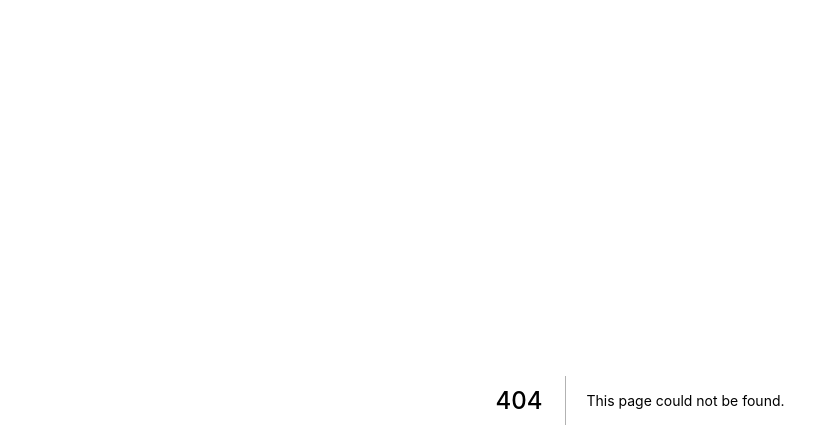
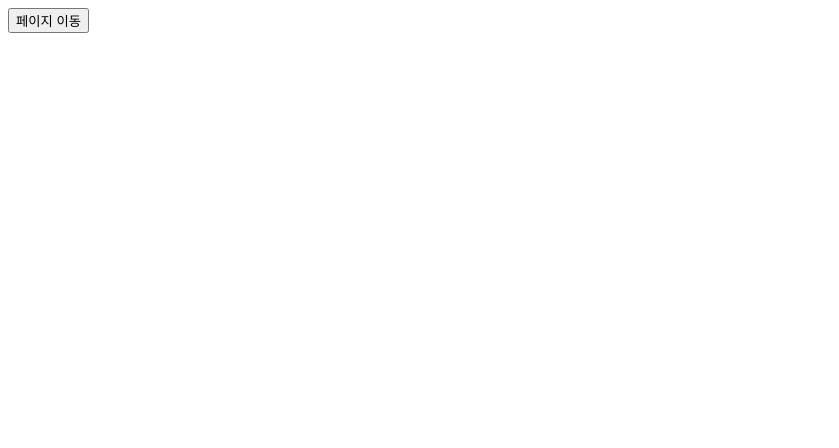
Before and after one commit to HongDawww/class, a Next.js app: page /section05/static-routing in a window 1280 px wide. Before the commit this address had no page. Shown: the top 448 px of the page, without its empty margins (0-839 px from the left). Built offline with nearby package versions, Linux system fonts and the light colour scheme.

Commit message:
router.push 페이지 이동

```diff
--- /dev/null
+++ b/pages/section05/static-routing/index.js
@@ -0,0 +1,15 @@
+import { useRouter } from "next/router"
+
+export default function SataticRoutingPage(){
+	const router = useRouter()
+
+	const onClickMove = () => {
+		router.push("/section05/static-routing-moved")
+	}
+
+	return(
+		<div>
+			<button onClick={onClickMove}>페이지 이동</button>
+		</div>
+	)
+}
```
Also changed, not shown: pages/section05/static-routing-moved/index.js (added, +9 -0 lines).
